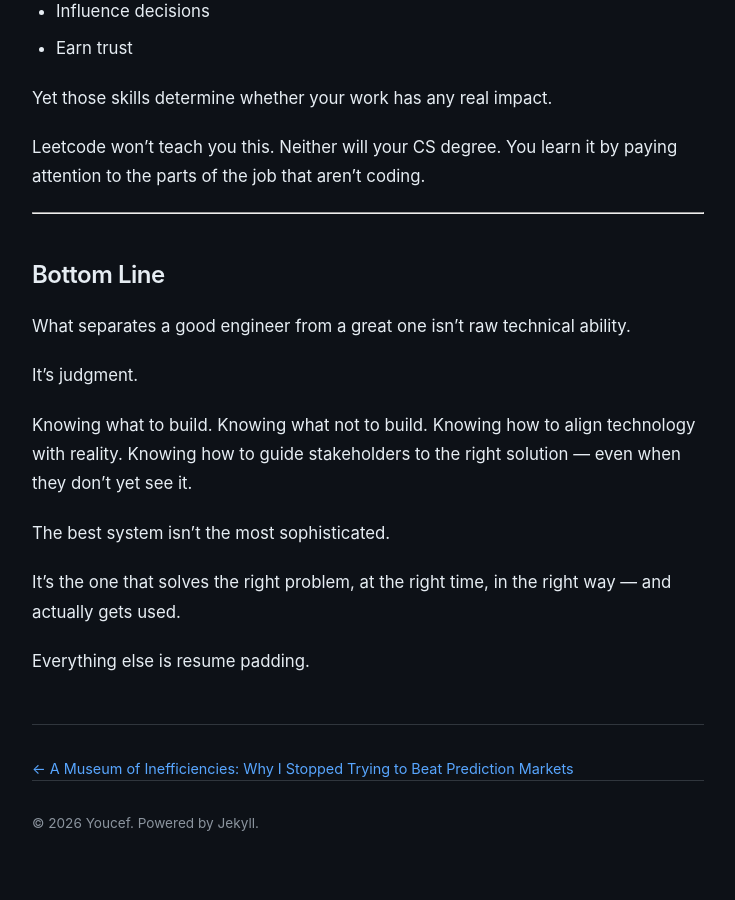
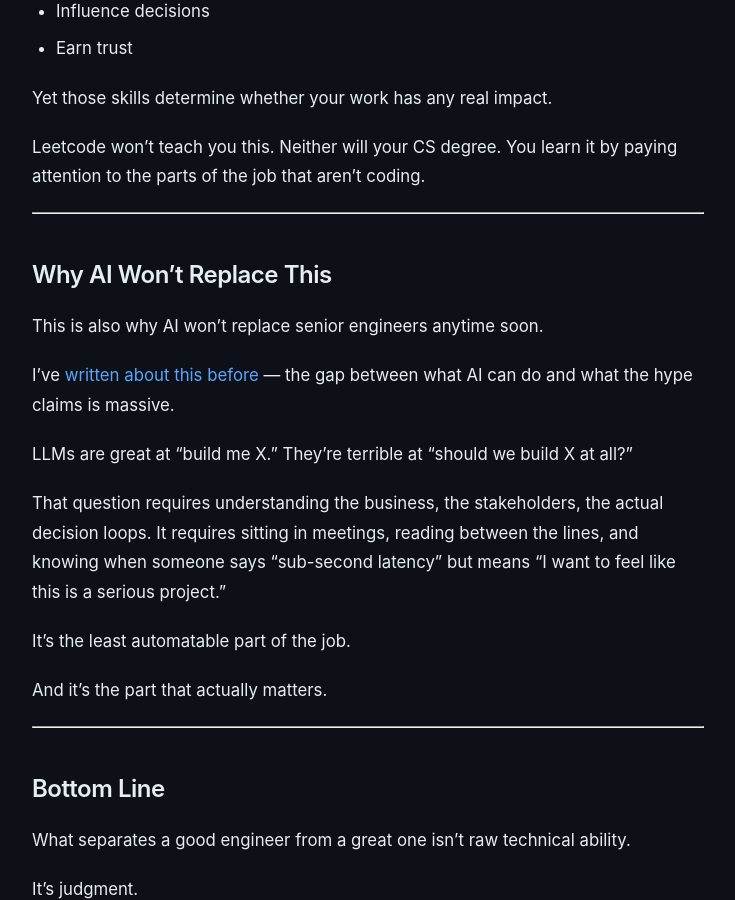
Before and after one commit to youcefjd/youcefdjeddar, a Jekyll site: the page built from _posts/2026-02-11-good-vs-great-engineer.md, in a window 1280 px wide and 900 px high, scrolled down 5188 px. Shown: the whole window, without its empty margins (272-1007 px from the left). Built offline with Jekyll 4.4.1, drawn with Linux system fonts in a browser that asks for light colours; before the commit the page ends 6055 px from its top, so only the background shows below that.

Commit message:
Add section on why AI won't replace senior engineers
Co-Authored-By: Claude Opus 4.5 <noreply@anthropic.com>

```diff
--- a/_posts/2026-02-11-good-vs-great-engineer.md
+++ b/_posts/2026-02-11-good-vs-great-engineer.md
@@ -197,6 +197,22 @@ Leetcode won't teach you this. Neither will your CS degree. You learn it by payi
 
 ---
 
+## Why AI Won't Replace This
+
+This is also why AI won't replace senior engineers anytime soon.
+
+I've [written about this before](/the-hype-vs-reality-of-ai-replacing-engineers/) — the gap between what AI can do and what the hype claims is massive.
+
+LLMs are great at "build me X." They're terrible at "should we build X at all?"
+
+That question requires understanding the business, the stakeholders, the actual decision loops. It requires sitting in meetings, reading between the lines, and knowing when someone says "sub-second latency" but means "I want to feel like this is a serious project."
+
+It's the least automatable part of the job.
+
+And it's the part that actually matters.
+
+---
+
 ## Bottom Line
 
 What separates a good engineer from a great one isn't raw technical ability.
```
